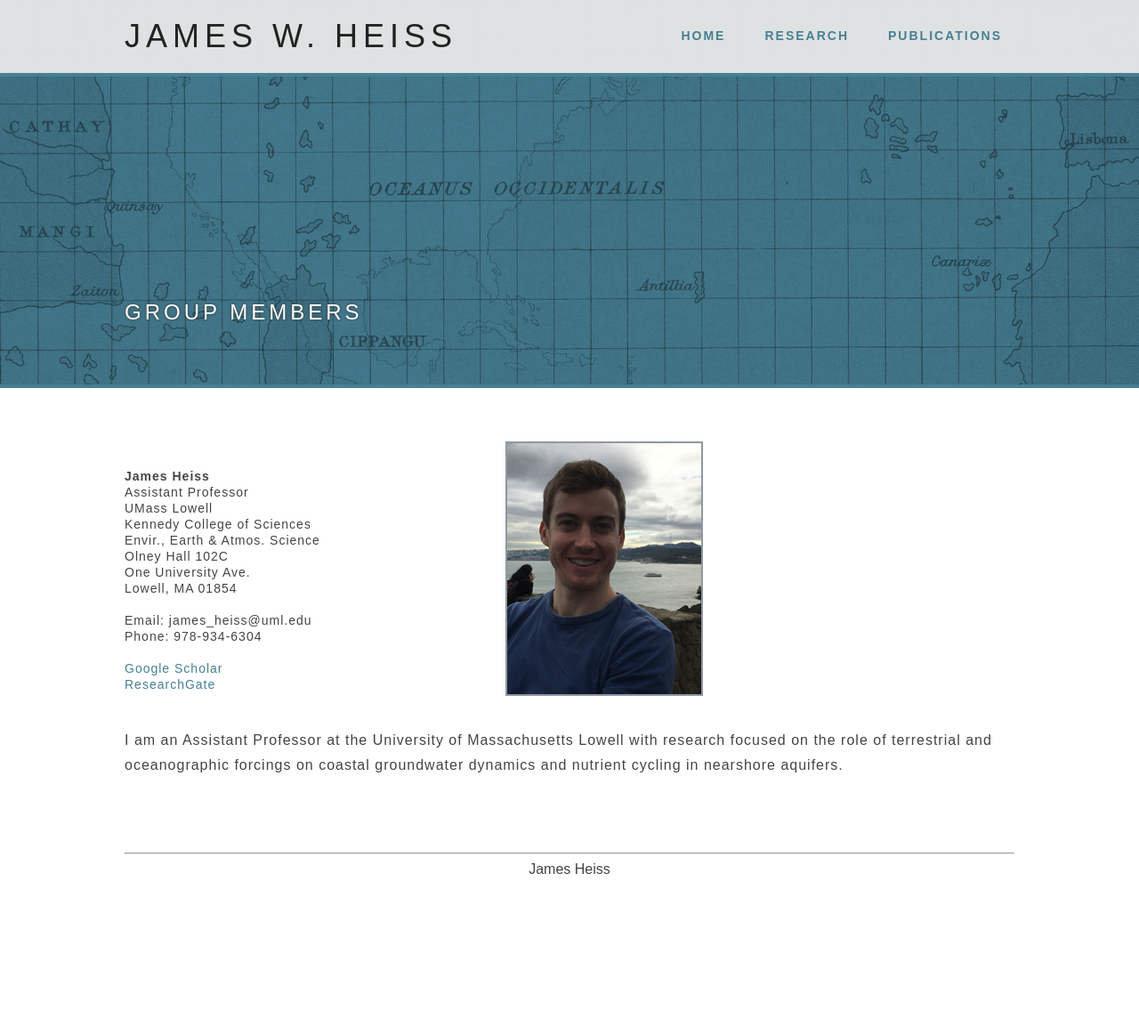
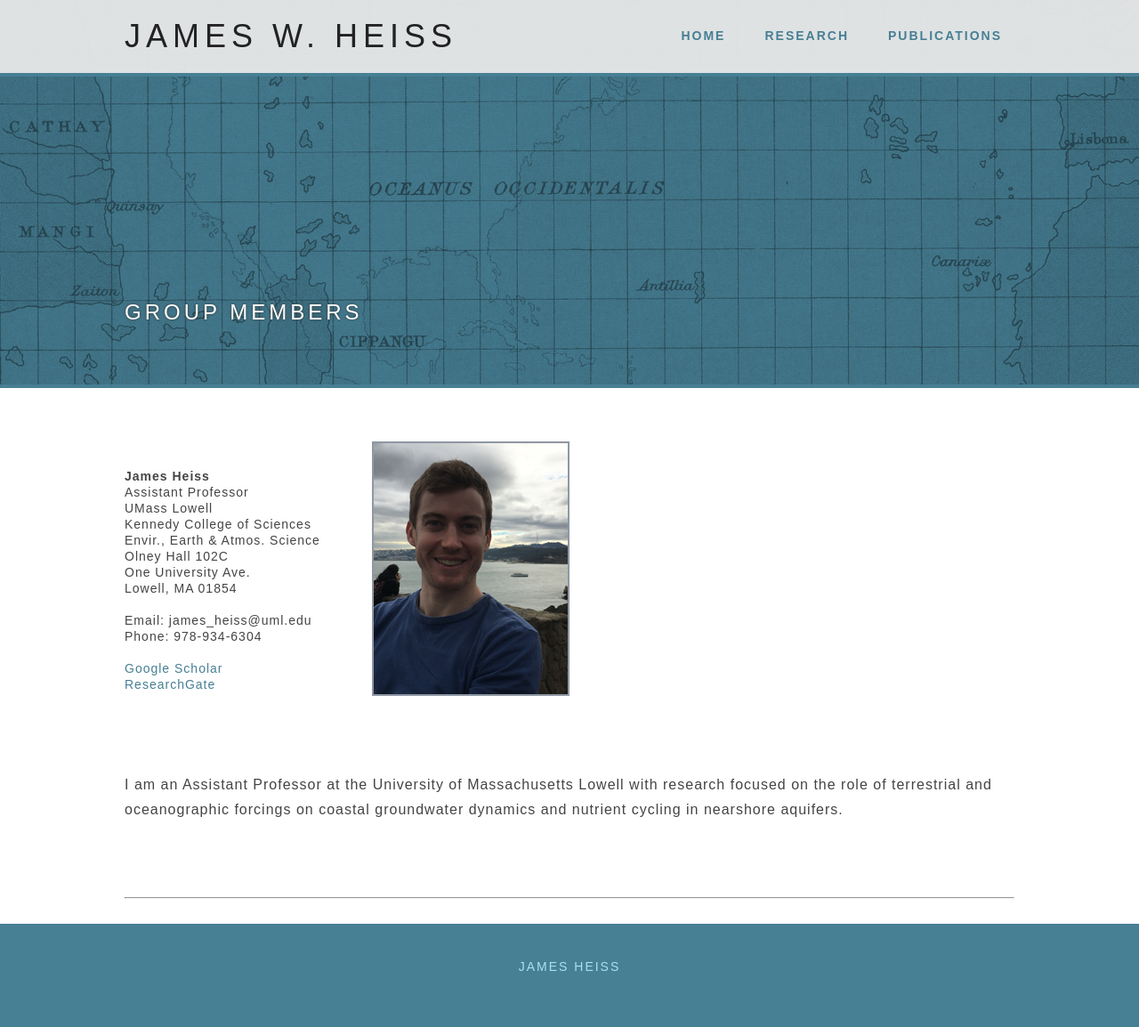
Before and after one commit to jwheiss/jwheiss.github.io, a PHP site: page /members.html in a window 1280 px wide. Shown: the whole page at 89% size. Before the commit the page ends 982 px from the top, so only its background shows below. Run offline with PHP 8.4, Linux system fonts and the light colour scheme; some web fonts are replaced.

Commit message:
Update main.css

```diff
--- a/resources/main.css
+++ b/resources/main.css
@@ -137,7 +137,8 @@ a:hover {
 	overflow: hidden;
 	letter-spacing: 1px;
 	float: none;
-	width: 650px;
+	width: 500px;
+	padding-bottom: 50px;
 	}
 #james img {
 	border: solid 2px #8f97a3;
@@ -471,7 +472,7 @@ span img:hover {
 	/* Dashed black border */
 hr.dashedBlack {
   border-top: 1px dashed black;
-
+}
 
 
 #footer {
```
